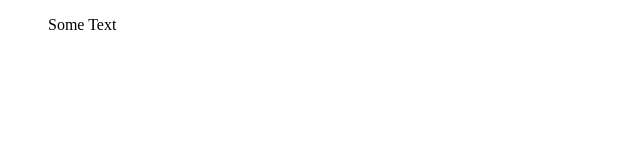
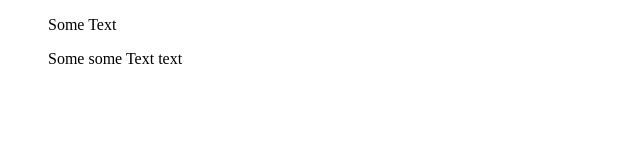
Before and after one commit to 1backslash/test-repository, a plain HTML site: page index.html in a window 1280 px wide. Shown: the whole page, without its empty margins (0-640 px from the left). Drawn offline with Linux system fonts and the light colour scheme.

Commit message:
new commit

```diff
--- a/index.html
+++ b/index.html
@@ -7,5 +7,6 @@
     </head>
     <body>
 	    <dir>Some Text</dir>
+	    <dir>Some some Text text</div>
     </body>
 </html>
```
